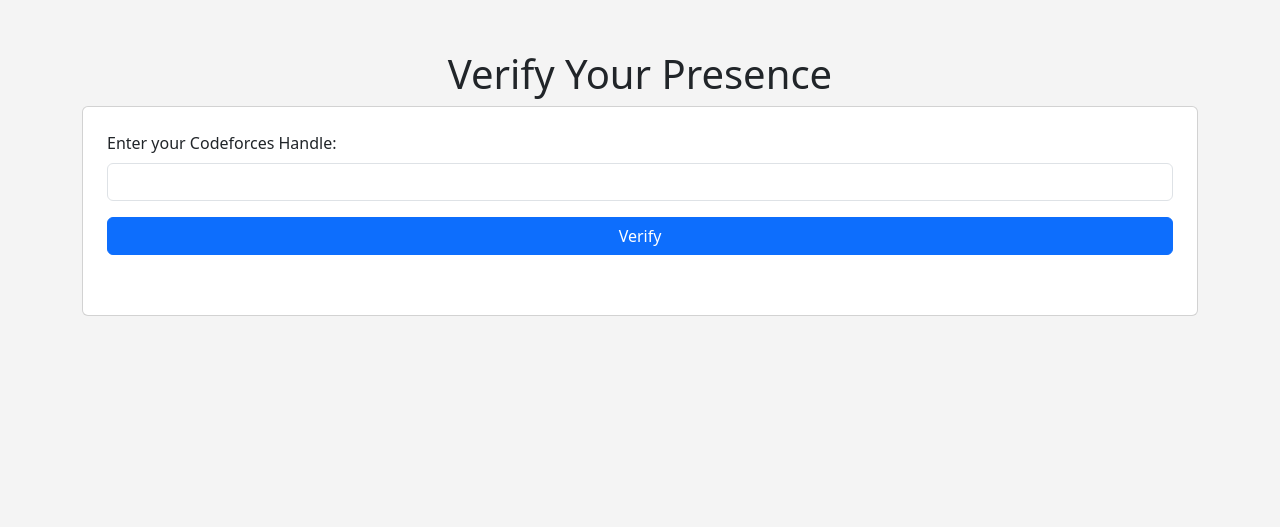
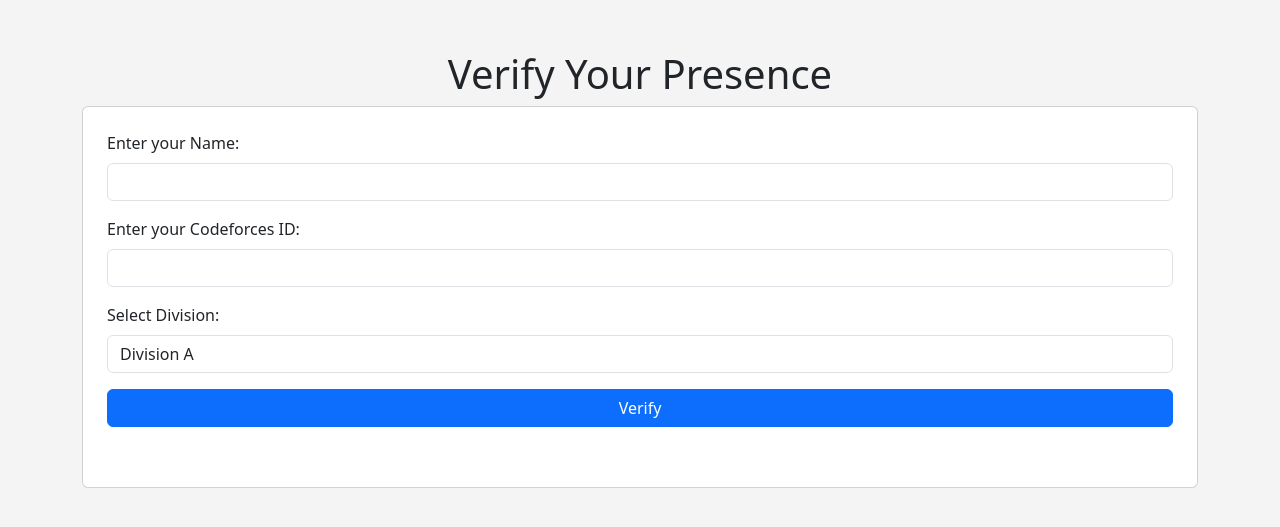
Before and after one commit to spandankundu/Codessey-1.0, a Flask app: page / in a window 1280 px wide. Shown: the top 527 px of the page. Run offline with Flask 3, Linux system fonts and the light colour scheme.

Commit message:
Updated Log Viewing in a Tabular Format

```diff
--- a/app.py
+++ b/app.py
@@ -1,9 +1,10 @@
-from flask import Flask, request, jsonify, render_template
+from flask import Flask, request, jsonify, render_template, redirect, url_for
 from datetime import datetime
 import sqlite3
 from flask_limiter import Limiter
 from flask_limiter.util import get_remote_address
 from flask_cors import CORS
+import requests
 import os
 
 app = Flask(__name__)
@@ -11,8 +12,6 @@
 
 # Initialize the Limiter (in-memory storage for rate limiting)
 limiter = Limiter(key_func=get_remote_address)
-
-# Initialize the app with the Limiter
 limiter.init_app(app)
 
 # Initialize database
@@ -22,7 +21,10 @@
     cursor.execute('''
         CREATE TABLE IF NOT EXISTS user_logs (
             id INTEGER PRIMARY KEY AUTOINCREMENT,
-            handle TEXT NOT NULL,
+            name TEXT NOT NULL,
+            codeforces_id TEXT NOT NULL,
+            division TEXT NOT NULL,
+            rating INTEGER,
             ip_address TEXT NOT NULL,
             timestamp TEXT NOT NULL
         )
@@ -30,10 +32,20 @@
     conn.commit()
     conn.close()
 
+# Fetch rating from Codeforces API
+def fetch_rating(codeforces_id):
+    api_url = f"https://codeforces.com/api/user.info?handles={codeforces_id}"
+    response = requests.get(api_url)
+    data = response.json()
+
+    if 'result' in data:
+        return data['result'][0].get('rating', 'Unrated')
+    return 'Unrated'
+
 # Function to get user's IP address
 def get_user_ip():
     if request.headers.get('X-Forwarded-For'):
-        return request.headers.get('X-Forwarded-For').split(',')[0]  # Take the first IP address
+        return request.headers.get('X-Forwarded-For').split(',')[0]
     return request.remote_addr
 
 # Input validation for Codeforces handle
@@ -49,59 +61,56 @@
 @app.route('/log', methods=['POST'])
 @limiter.limit("10 per minute")
 def log_user_activity():
-    user_handle = request.json.get('handle')
+    user_name = request.json.get('name')
+    user_handle = request.json.get('codeforces_id')
+    user_division = request.json.get('division')
 
-    if not user_handle or not is_valid_handle(user_handle):
-        return jsonify({'status': 'error', 'message': 'Invalid handle format'}), 400
+    if not user_name or not user_handle or not user_division or not is_valid_handle(user_handle):
+        return jsonify({'status': 'error', 'message': 'Invalid input'}), 400
 
     ip_address = get_user_ip()
     timestamp = datetime.now().isoformat()
+
+    # Fetch rating from Codeforces API
+    rating = fetch_rating(user_handle)
 
     # Save the data in the database
     conn = sqlite3.connect('logs.db')
     cursor = conn.cursor()
     cursor.execute('''
-        INSERT INTO user_logs (handle, ip_address, timestamp)
-        VALUES (?, ?, ?)
-    ''', (user_handle, ip_address, timestamp))
+        INSERT INTO user_logs (name, codeforces_id, division, rating, ip_address, timestamp)
+        VALUES (?, ?, ?, ?, ?, ?)
+    ''', (user_name, user_handle, user_division, rating, ip_address, timestamp))
     conn.commit()
     conn.close()
 
     return jsonify({
         'status': 'success',
-        'message': f'Logged presence for {user_handle}',
+        'message': f'Logged presence for {user_handle} with rating {rating}',
         'ip': ip_address,
         'timestamp': timestamp
     })
 
-# Route to get logs for a specific user
-@app.route('/logs/<string:handle>', methods=['GET'])
-def get_user_logs(handle):
-    conn = sqlite3.connect('logs.db')
-    cursor = conn.cursor()
-    cursor.execute('''
-        SELECT handle, ip_address, timestamp FROM user_logs
-        WHERE handle = ?
-    ''', (handle,))
-    logs = cursor.fetchall()
-    conn.close()
-
-    return jsonify({
-        'status': 'success',
-        'logs': logs
-    })
-
-# Route to get all logs and display them in a table format
+# Route to get all logs
 @app.route('/all-logs', methods=['GET'])
 def get_all_logs():
     conn = sqlite3.connect('logs.db')
     cursor = conn.cursor()
-    cursor.execute('SELECT handle, ip_address, timestamp FROM user_logs')
+    cursor.execute('SELECT name, codeforces_id, division, rating, ip_address, timestamp FROM user_logs')
     logs = cursor.fetchall()
     conn.close()
 
-    # Render the logs into the 'all_logs.html' template
-    return render_template('all_logs.html', logs=logs)
+    return render_template('logs.html', logs=logs)
+
+# Route to clear all logs
+@app.route('/clear-logs', methods=['POST'])
+def clear_logs():
+    conn = sqlite3.connect('logs.db')
+    cursor = conn.cursor()
+    cursor.execute('DELETE FROM user_logs')
+    conn.commit()
+    conn.close()
+    return redirect(url_for('get_all_logs'))
 
 if __name__ == '__main__':
     init_db()  # Initialize the database when the app starts
--- a/templates/index.html
+++ b/templates/index.html
@@ -18,8 +18,20 @@
         <div class="card p-4">
             <form id="verificationForm">
                 <div class="mb-3">
-                    <label for="handle" class="form-label">Enter your Codeforces Handle:</label>
-                    <input type="text" class="form-control" id="handle" name="handle" required pattern="[a-zA-Z0-9-_]+" title="Codeforces handle can only contain letters, numbers, underscores, and hyphens.">
+                    <label for="name" class="form-label">Enter your Name:</label>
+                    <input type="text" class="form-control" id="name" name="name" required>
+                </div>
+                <div class="mb-3">
+                    <label for="codeforces_id" class="form-label">Enter your Codeforces ID:</label>
+                    <input type="text" class="form-control" id="codeforces_id" name="codeforces_id" required pattern="[a-zA-Z0-9-_]+" title="Codeforces handle can only contain letters, numbers, underscores, and hyphens.">
+                </div>
+                <div class="mb-3">
+                    <label for="division" class="form-label">Select Division:</label>
+                    <select class="form-control" id="division" name="division" required>
+                        <option value="A">Division A</option>
+                        <option value="B">Division B</option>
+                        <option value="C">Division C</option>
+                    </select>
                 </div>
                 <button type="submit" class="btn btn-primary w-100">Verify</button>
             </form>
@@ -33,7 +45,9 @@
     <script>
         document.getElementById('verificationForm').addEventListener('submit', function (event) {
             event.preventDefault();
-            const handle = document.getElementById('handle').value;
+            const name = document.getElementById('name').value;
+            const codeforces_id = document.getElementById('codeforces_id').value;
+            const division = document.getElementById('division').value;
             const result = document.getElementById('result');
             const spinner = document.getElementById('loadingSpinner');
 
@@ -45,7 +59,7 @@
                 headers: {
                     'Content-Type': 'application/json'
                 },
-                body: JSON.stringify({ handle })
+                body: JSON.stringify({ name, codeforces_id, division })
             })
             .then(response => response.json())
             .then(data => {
```
Also changed, not shown: templates/all_logs.html (+21 -7 lines).
